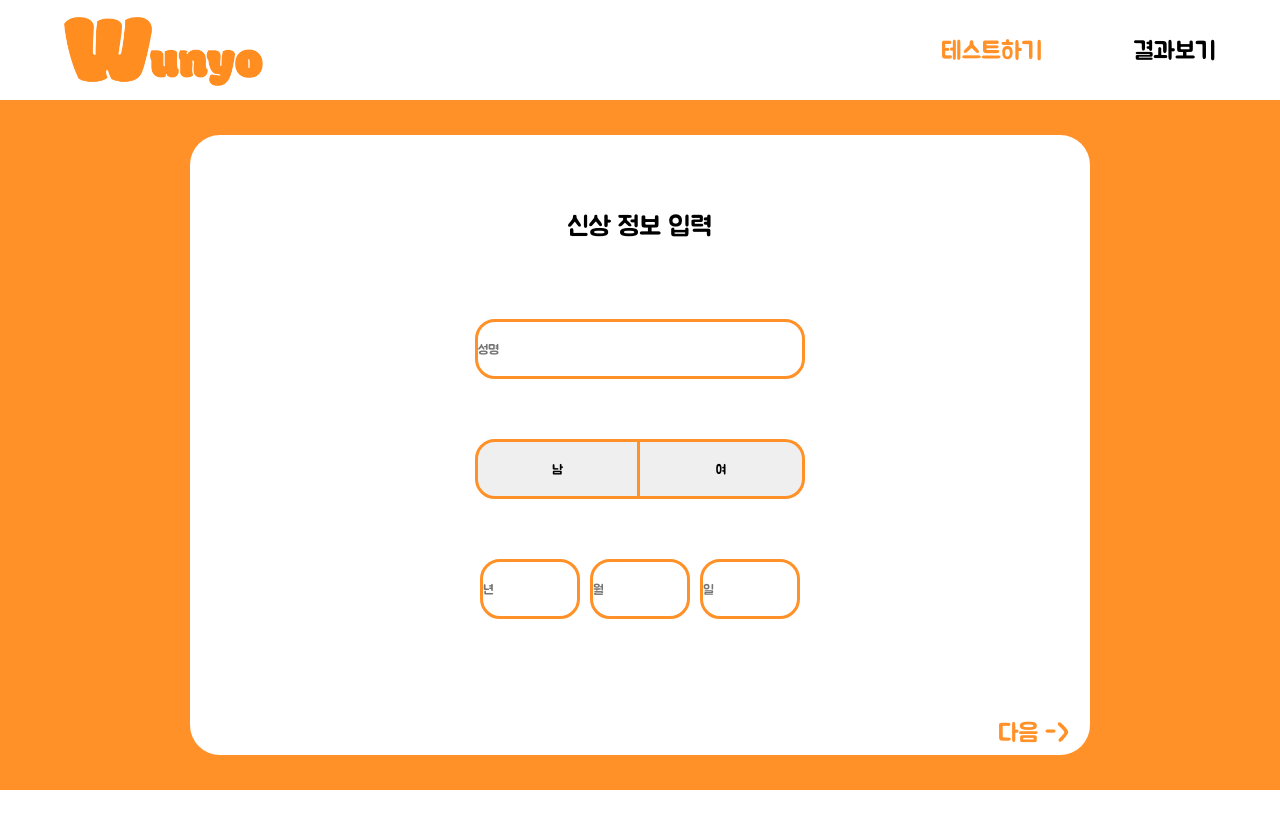
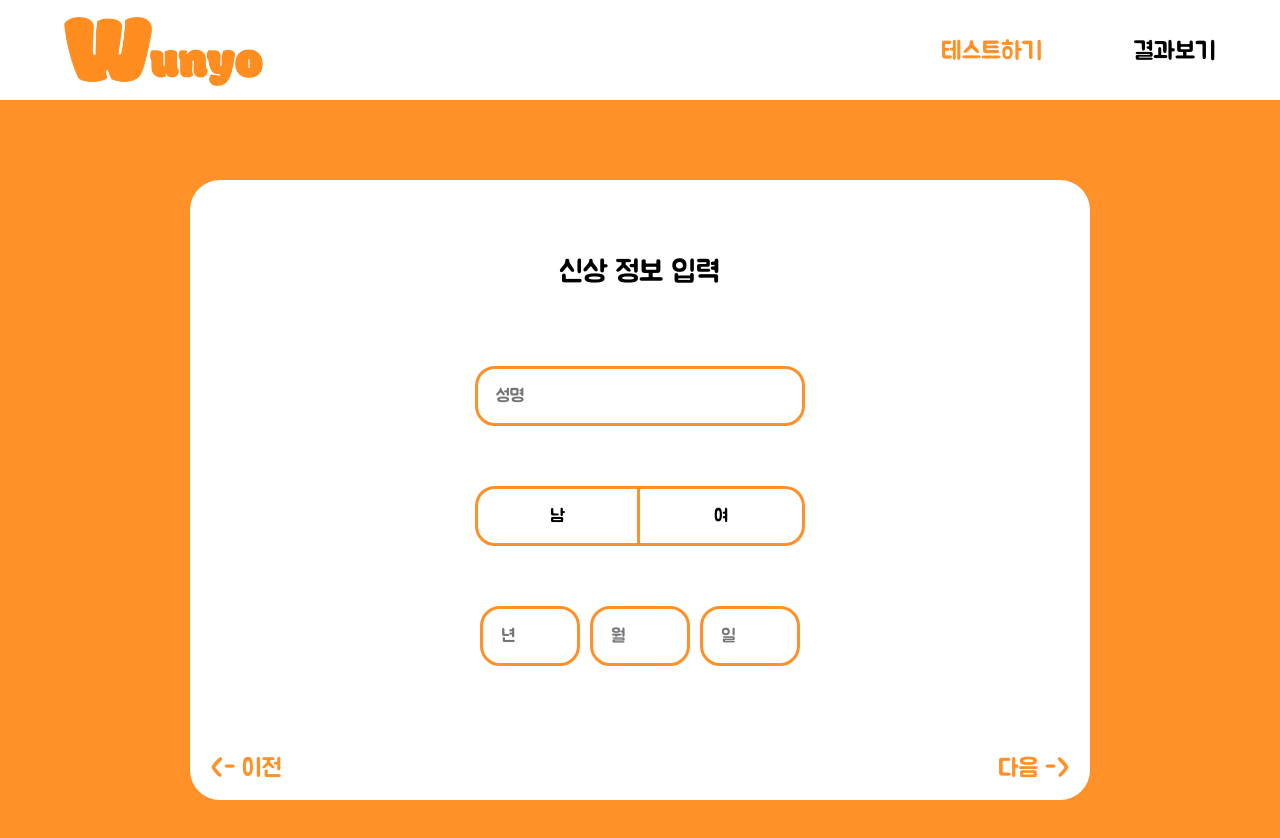
Before and after one commit to DSM-Wunyo/Wunyo-Front, a React (Create React App) app: page /information in a window 1280 px wide. Shown: the top 838 px of the page. Before the commit the page ends 800 px from the top, so only its background shows below. Built offline with nearby package versions, Linux system fonts and the light colour scheme.

Commit message:
feat :: information 수정

```diff
--- a/src/components/information/index.jsx
+++ b/src/components/information/index.jsx
@@ -1,6 +1,10 @@
 import { styled } from "styled-components";
+import { Link } from "react-router-dom";
+import { useState } from "react";
 
 export default function Information() {
+  const [sex, setSex] = useState(null);
+
   return (
     <Container>
       <Frame>
@@ -9,8 +13,28 @@ export default function Information() {
           <Info>
             <Name placeholder="성명"></Name>
             <Sex>
-              <Man>남</Man>
-              <Woman>여</Woman>
+              <Man
+                onClick={() => {
+                  setSex("MALE");
+                }}
+                style={{
+                  color: sex === "MALE" ? "white" : "black",
+                  backgroundColor: sex === "MALE" ? "#ff9128" : "white",
+                }}
+              >
+                남
+              </Man>
+              <Woman
+                onClick={() => {
+                  setSex("FEMALE");
+                }}
+                style={{
+                  color: sex === "FEMALE" ? "white" : "black",
+                  backgroundColor: sex === "FEMALE" ? "#ff9128" : "white",
+                }}
+              >
+                여
+              </Woman>
             </Sex>
             <Date>
               <Year placeholder="년"></Year>
@@ -19,17 +43,22 @@ export default function Information() {
             </Date>
           </Info>
         </Wrapper>
-        <Next>{"다음 ->"}</Next>
+        <Link to="/" style={{ textDecoration: "none" }}>
+          <Before>{"<- 이전"}</Before>
+        </Link>
+        <Link to="/choose" style={{ textDecoration: "none" }}>
+          <Next>{"다음 ->"}</Next>
+        </Link>
       </Frame>
     </Container>
   );
 }
+
 const Wrapper = styled.div`
   display: flex;
   align-items: center;
   flex-direction: column;
 `;
-
 const Info = styled.div`
   display: flex;
   justify-content: space-between;
@@ -38,75 +67,83 @@ const Info = styled.div`
   height: 300px;
   margin-bottom: 60px;
 `;
-
 const Sex = styled.div`
   display: flex;
   flex-direction: row;
 `;
-
 const Date = styled.div`
   display: flex;
   flex-direction: row;
   gap: 10px;
 `;
-
 const Next = styled.p`
   position: absolute;
   font-size: 25px;
   color: #ff9128;
-  bottom: 10px;
+  bottom: 20px;
   right: 20px;
 `;
-
+const Before = styled.p`
+  position: absolute;
+  font-size: 25px;
+  color: #ff9128;
+  bottom: 20px;
+  left: 20px;
+`;
 const Day = styled.input`
+  padding: 0px 18px 0px 18px;
   width: 100px;
   height: 60px;
   border: 3px solid #ff9128;
   border-radius: 20px;
+  font-size: 18px;
 `;
-
 const Month = styled.input`
+  padding: 0px 18px 0px 18px;
   width: 100px;
   height: 60px;
   border: 3px solid #ff9128;
   border-radius: 20px;
+  font-size: 18px;
 `;
-
 const Year = styled.input`
+  padding: 0px 18px 0px 18px;
   width: 100px;
   height: 60px;
   border: 3px solid #ff9128;
   border-radius: 20px;
+  font-size: 18px;
 `;
-
 const Woman = styled.button`
   width: 165px;
   height: 60px;
   border: 3px solid #ff9128;
   border-left: 0px;
   border-radius: 0px 20px 20px 0px;
+  font-size: 18px;
 `;
-
 const Man = styled.button`
   width: 165px;
   height: 60px;
   border: 3px solid #ff9128;
   border-radius: 20px 0px 0px 20px;
+  font-size: 18px;
+  background-color: white;
 `;
-
 const Name = styled.input`
+  padding: 0px 18px 0px 18px;
   width: 330px;
   height: 60px;
   border: 3px solid #ff9128;
   border-radius: 20px;
+  font-size: 18px;
 `;
-
 const Text = styled.p`
   font-size: 27px;
   margin-top: 0px;
   margin-bottom: 80px;
+  font-size: 30px;
 `;
-
 const Frame = styled.div`
   width: 900px;
   height: 620px;
@@ -118,11 +155,10 @@ const Frame = styled.div`
   align-items: center;
   position: relative;
 `;
-
 const Container = styled.div`
   background-color: #ff9128;
   width: 100%;
-  height: 690px;
+  height: 780px;
   margin: 0 auto;
   display: flex;
   align-items: center;
```
